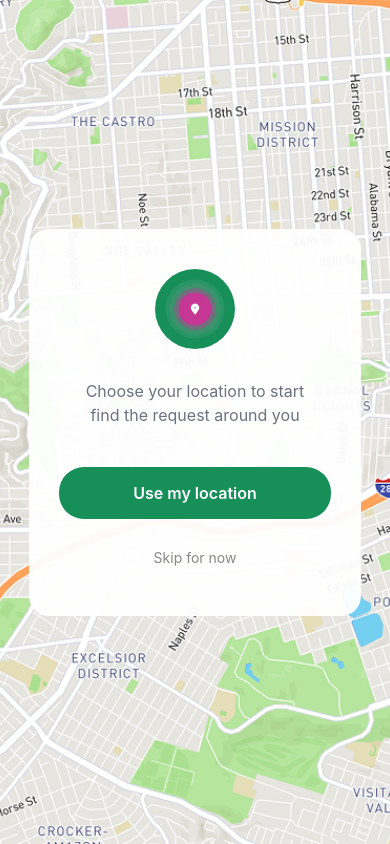
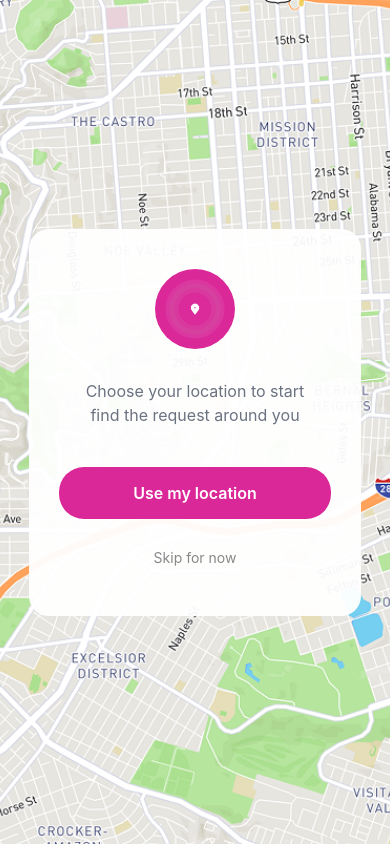
Before and after one commit to lucky-panchal/RideShare, a React Native app: screen /EnableLocation in a window 390 px wide. Built offline with nearby package versions, Linux system fonts and the light colour scheme.

Commit message:
Revert EnableLocation to original functionality with pink colors

```diff
--- a/components/SecondScreen/EnableLocation.jsx
+++ b/components/SecondScreen/EnableLocation.jsx
@@ -138,7 +138,7 @@ const styles = StyleSheet.create({
     width: 80,
     height: 80,
     borderRadius: 40,
-    backgroundColor: '#168F59',
+    backgroundColor: '#DB2899',
     justifyContent: 'center',
     alignItems: 'center',
     marginBottom: 30,
@@ -160,7 +160,7 @@ const styles = StyleSheet.create({
     alignItems: 'center',
   },
   locationButton: {
-    backgroundColor: '#168F59',
+    backgroundColor: '#DB2899',
     paddingVertical: 16,
     borderRadius: 25,
     width: '100%',
```
